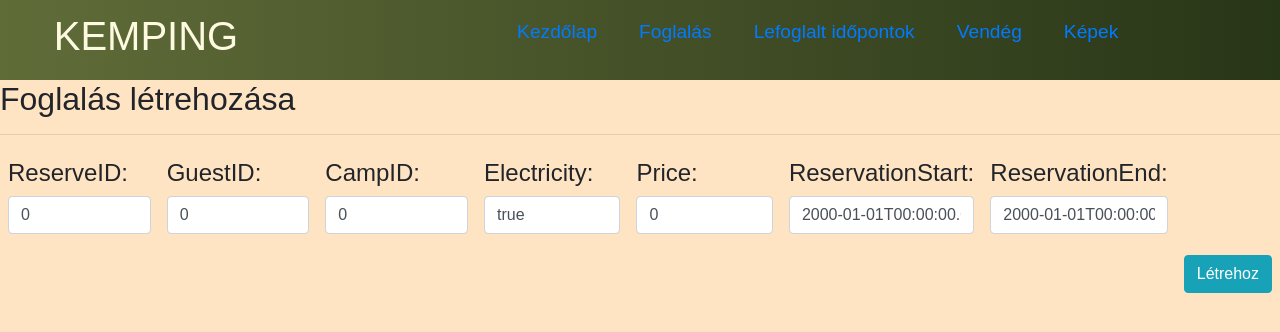
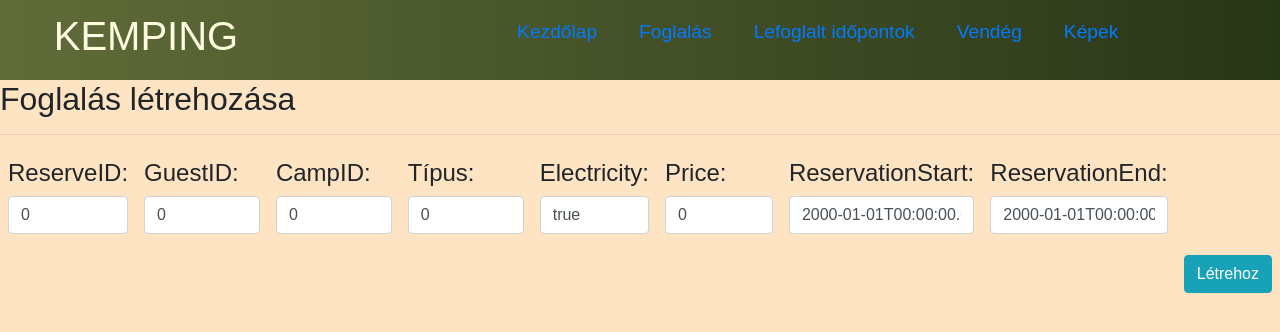
Before and after one commit to L0ggeRs/afp2_exception, a React (Create React App) app in the folder frontend/: page /foglalas in a window 1280 px wide. Shown: the top 332 px of the page. Built offline with nearby package versions, Linux system fonts and the light colour scheme; the HTML template or start-up script is replaced by a standard one; what flux would draw is missing.

Commit message:
#13 CampingStyle hozzáadás
CampingStyle hozzáadása a Form-hoz.

```diff
--- a/frontend/src/component/Pages/ReservationAddForm.js
+++ b/frontend/src/component/Pages/ReservationAddForm.js
@@ -63,6 +63,18 @@ class ReservationAddForm extends React.Component {
                                    onChange={(e) => {
                                        let st = this.state;
                                        st.CampID = e.target.value;
+                                       this.setState(st);
+                                   }}
+                            />
+                        </div>
+                        <div className="p-2">
+                            <h4>Típus:</h4>
+                            <input className={"form-control myinput"}
+                                   type={"text"}
+                                   value={this.state.CampingStyle}
+                                   onChange={(e) => {
+                                       let st = this.state;
+                                       st.CampingStyle = e.target.value;
                                        this.setState(st);
                                    }}
                             />
```
